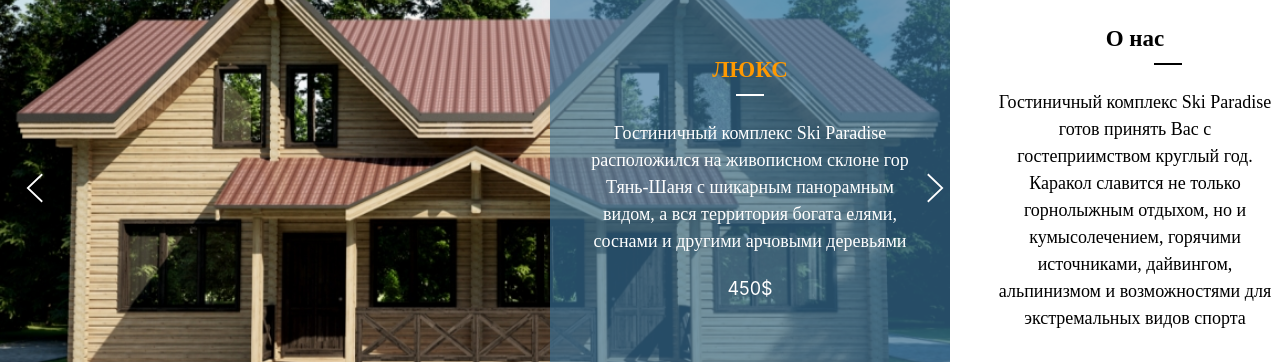
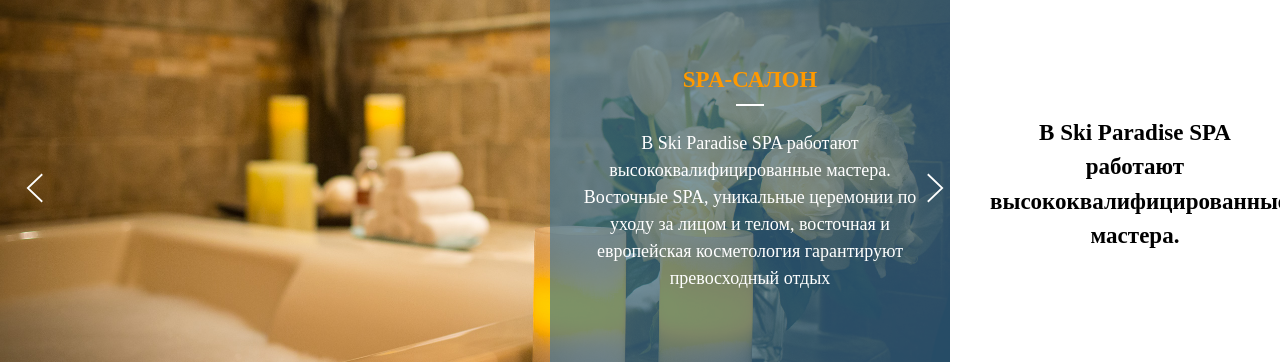
Before and after one commit to katalyzator/paradise, a Django app: page / in a window 1280 px wide. Shown: the part 1850-2212 px from the top of the page. Run offline with Django 3.2, Linux system fonts and the light colour scheme; some web fonts are replaced.

Commit message:
changed texts, images

```diff
--- a/templates/index.html
+++ b/templates/index.html
@@ -169,7 +169,7 @@
     <div class="items uk-grid uk-flex-middle" id="houses" uk-grid="" style="box-sizing: content-box !important;">
         <div class="slider uk-width-3-4@s uk-width-3-4@l uk-width-1-1">
             <div class="image">
-                <div class="right uk-position-relative uk-visible-toggle uk-light" uk-slideshow="autoplay: true; autoplay-interval: 5000">
+                <div class="right uk-position-relative uk-visible-toggle uk-light" uk-slideshow="autoplay: true; autoplay-interval: 3000">
                     <ul class="uk-slideshow-items">
                         <li>
                             <img class="lazy"
@@ -177,9 +177,7 @@
                                                                  uk-cover="">
                             <div class="uk-overlay uk-overlay-primary uk-position-right uk-transition-slide-right uk-width-medium uk-flex uk-flex-center uk-flex-middle">
                                 <div class="uk-text-center">
-                                    <h3 class="heading">Люкс</h3>
-                                    <p class="font-text uk-visible@s">Коттеджи в гостиничном комплексе Ski Paradise вида Chale премиум-класса спроектированы в альпийском стиле с возможностью проектирования под ключ.</p>
-                                    <p class="price uk-margin-top">450$</p>
+                                    <p class="font-text uk-visible@s">Благодаря современным архитектурным и планировочным решениям, красивому ландшафтному дизайну и высокому уровню сервисного обслуживания, Вы можете не беспокоиться о своем отдыхе в Ski Paradise</p>
                                 </div>
                             </div>
                         </li>
@@ -189,9 +187,7 @@
                                                                  uk-cover="">
                             <div class="uk-overlay uk-overlay-primary uk-position-right uk-transition-slide-right uk-width-medium uk-flex uk-flex-center uk-flex-middle">
                                 <div class="uk-text-center">
-                                    <h3 class="heading">Люкс</h3>
-                                    <p class="font-text uk-visible@s">Коттеджи изготовлены из экологически чистого, безопасного и огнестойкого дерева российской сосны</p>
-                                    <p class="price uk-margin-top">450$</p>
+                                    <p class="font-text uk-visible@s">Коттеджи в гостиничном комплексе Ski Paradise вида Chale премиум-класса спроектированы в альпийском стиле с возможностью проектирования под ключ.</p>
                                 </div>
                             </div>
                         </li>
@@ -200,9 +196,16 @@
                                                                  uk-cover="">
                             <div class=" uk-overlay uk-overlay-primary uk-position-right uk-transition-slide-right uk-width-medium uk-flex uk-flex-center uk-flex-middle">
                                 <div class="uk-text-center">
-                                    <h3 class="heading">Люкс</h3>
-                                    <p class="font-text uk-visible@s">Благодаря современным архитектурным и планировочным решениям, красивому ландшафтному дизайну и высокому уровню сервисного обслуживания, Вы можете не беспокоиться о своем отдыхе в Ski Paradise</p>
-                                    <p class="price uk-margin-top">450$</p>
+                                    <p class="font-text uk-visible@s"> В каждом коттедже расположены две двухуровневые квартиры с комфортной планировкой. Каждая состоит из четырех спальных комнат, кухни, холла, гостиной и санузлов на каждом этаже.</p>
+                                </div>
+                            </div>
+                        </li>
+                        <li>
+                            <img class="lazy" data-src="{% static 'img/jpg/image6.jpg' %}" alt=""
+                                                                 uk-cover="">
+                            <div class=" uk-overlay uk-overlay-primary uk-position-right uk-transition-slide-right uk-width-medium uk-flex uk-flex-center uk-flex-middle">
+                                <div class="uk-text-center">
+                                    <p class="font-text uk-visible@s">Так же, для Вас мы можем построить  дом по индивидуальному дизайну под ключ</p>
                                 </div>
                             </div>
                         </li>
@@ -217,7 +220,7 @@
         <div class="text uk-width-expand@s uk-width-expand@l uk-width-1-1">
             <div class="text-in uk-text-center">
                 <h3 class="heading" style=".heading:before{left: 162px;}">Коттеджи</h3>
-                <p class="font-text">Коттеджи в гостиничном комплексе Ski Paradise вида Chale премиум-класса спроектированы в альпийском стиле с возможностью проектирования под ключ. Коттеджи изготовлены из экологически чистого, безопасного и огнестойкого дерева.</p>
+                <p class="font-text">Коттеджный городок Ski Paradise c 37 коттеджами-шале изготовлены из экологически чистого, безопасного и огнестойкого дерева российской сосны.</p>
             </div>
         </div>
     </div>
@@ -239,38 +242,66 @@
     <div class="items uk-grid uk-flex-middle" uk-grid="" style="box-sizing: content-box !important;">
         <div class="slider uk-width-3-4@s uk-width-3-4@l uk-width-1-1">
             <div class="image">
-                <div class="right uk-position-relative uk-visible-toggle uk-light" uk-slideshow="autoplay: true; autoplay-interval: 5000">
+                <div class="right uk-position-relative uk-visible-toggle uk-light" uk-slideshow="autoplay: true; autoplay-interval: 3000">
                     <ul class="uk-slideshow-items">
                         <li>
-                            <img class="lazy" data-src="{% static 'img/jpg/image3.jpg' %}" alt=""
+                            <img class="lazy" data-src="{% static 'img/jpg/sauna4.jpg' %}" alt=""
                                                                  uk-cover="">
                             <div class="uk-overlay uk-overlay-primary uk-position-right uk-transition-slide-right uk-width-medium uk-flex uk-flex-center uk-flex-middle">
                                 <div class="uk-text-center">
-                                    <h3 class="heading">Люкс</h3>
-                                    <p class="font-text uk-visible@s">Гостиничный комплекс Ski Paradise расположился на живописном склоне гор Тянь-Шаня с шикарным панорамным видом, а вся территория богата елями, соснами и другими арчовыми деревьями</p>
+                                    <h3 class="heading">SPA-салон</h3>
+                                    <p class="font-text uk-visible@s">В Ski Paradise SPA работают высококвалифицированные мастера. Восточные SPA, уникальные церемонии по уходу за лицом и телом, восточная и европейская косметология гарантируют превосходный отдых</p>
+                                </div>
+                            </div>
+                        </li>
+                        <li>
+                            <img class="lazy" data-src="{% static 'img/jpg/rest3.jpg' %}" alt=""
+                                                                 uk-cover="">
+                            <div class=" uk-overlay uk-overlay-primary uk-position-right uk-transition-slide-right uk-width-medium uk-flex uk-flex-center uk-flex-middle">
+                                <div class="uk-text-center">
+                                    <h3 class="heading">Ресторан</h3>
+                                    <p class="font-text uk-visible@s">рудно представить отдых без вкусной еды. В наших ресторанах Вы можете отведать, как кыргызские национальные блюда, так и европейскую, русскую и китайскую кухню</p>
                                     <p class="price uk-margin-top">450$</p>
                                 </div>
                             </div>
                         </li>
                         <li>
-                            <img class="lazy" data-src="{% static 'img/jpg/image4.jpg' %}" alt=""
+                            <img class="lazy" data-src="{% static 'img/jpg/fit.jpg' %}" alt=""
                                                                  uk-cover="">
-                            <div class=" uk-overlay uk-overlay-primary uk-position-right uk-transition-slide-right uk-width-medium uk-flex uk-flex-center uk-flex-middle">
+                            <div class="uk-overlay uk-overlay-primary uk-position-right uk-transition-slide-right uk-width-medium uk-flex uk-flex-center uk-flex-middle">
                                 <div class="uk-text-center">
-                                    <h3 class="heading">Люкс</h3>
-                                    <p class="font-text uk-visible@s">Гостиничный комплекс Ski Paradise расположился на живописном склоне гор Тянь-Шаня с шикарным панорамным видом, а вся территория богата елями, соснами и другими арчовыми деревьями</p>
-                                    <p class="price uk-margin-top">450$</p>
+                                    <h3 class="heading">Тренажерный зал</h3>
+                                    <p class="font-text uk-visible@s">В нашем гостиничном комплексе представлен многофункциональный, современный тренажерный зал, где опытные профессиональные тренера будут рады поделиться с вами опытом</p>
                                 </div>
                             </div>
                         </li>
                         <li>
-                            <img class="lazy" data-src="{% static 'img/jpg/image5.jpg' %}" alt=""
+                            <img class="lazy" data-src="{% static 'img/jpg/sauna.jpg' %}" alt=""
                                                                  uk-cover="">
                             <div class="uk-overlay uk-overlay-primary uk-position-right uk-transition-slide-right uk-width-medium uk-flex uk-flex-center uk-flex-middle">
                                 <div class="uk-text-center">
-                                    <h3 class="heading">Люкс</h3>
-                                    <p class="font-text uk-visible@s">Гостиничный комплекс Ski Paradise расположился на живописном склоне гор Тянь-Шаня с шикарным панорамным видом, а вся территория богата елями, соснами и другими арчовыми деревьями</p>
-                                    <p class="price uk-margin-top">450$</p>
+                                    <h3 class="heading">Сауна</h3>
+                                    <p class="font-text uk-visible@s">Где же лучше всего провести время с пользой для собственного здоровья, как не в сауне. Попадая в нашу сауну Вас услаждает легкая, ненавязчивая музыка, где уютно, легко и комфортно, взаимно оттеняя и дополняя друг друга, создан уникальный уголок</p>
+                                </div>
+                            </div>
+                        </li>
+                        <li>
+                            <img class="lazy" data-src="{% static 'img/jpg/bas4.jpg' %}" alt=""
+                                                                 uk-cover="">
+                            <div class="uk-overlay uk-overlay-primary uk-position-right uk-transition-slide-right uk-width-medium uk-flex uk-flex-center uk-flex-middle">
+                                <div class="uk-text-center">
+                                    <h3 class="heading">Бассейн</h3>
+                                    <p class="font-text uk-visible@s">На территории Ski Paradise предоставлен в ваше распоряжение просторный бассейн, с комфортными душевыми кабинами и раздевалками. Посещение бассейна поддержит ваше здоровье и поможет расслабить мышцы</p>
+                                </div>
+                            </div>
+                        </li>
+                        <li>
+                            <img class="lazy" data-src="{% static 'img/jpg/skating.jpg' %}" alt=""
+                                                                 uk-cover="">
+                            <div class="uk-overlay uk-overlay-primary uk-position-right uk-transition-slide-right uk-width-medium uk-flex uk-flex-center uk-flex-middle">
+                                <div class="uk-text-center">
+                                    <h3 class="heading">Ледовая арена</h3>
+                                    <p class="font-text uk-visible@s">Ледовая арена отеля Ski Paradise для вашего комфорта будет оснащена самым современным и качественным спортивным и техническим оборудованием. Опытные тренера помогут Вам поддержать здоровье на занятиях по хоккею и фигурному катанию</p>
                                 </div>
                             </div>
                         </li>
@@ -284,30 +315,27 @@
         </div>
         <div class="text uk-width-expand@s uk-width-expand@l uk-width-1-1">
             <div class="text-in uk-text-center">
-                <h3 class="heading">О нас</h3>
-                <p class="font-text">Гостиничный комплекс Ski Paradise готов принять Вас с гостеприимством круглый год. Каракол славится не только горнолыжным отдыхом, но и кумысолечением, горячими источниками, дайвингом, альпинизмом и возможностями для экстремальных видов спорта</p>
+                <p class="font-text" style="font-size: 23px; font-weight: bold">В Ski Paradise SPA работают высококвалифицированные мастера.</p>
             </div>
         </div>
     </div>
     <div class="items uk-grid uk-flex-middle" uk-grid="" style="box-sizing: content-box !important;">
         <div class="text uk-width-1-4@s uk-width-1-4@l uk-width-1-1">
             <div class="text-in uk-text-center">
-                <h3 class="heading">СПА-салон</h3>
+                <h3 class="heading">Горнолыжная база Каракол</h3>
                 <p class="font-text">В Ski Paradise SPA работают высококвалифицированные мастера.</p>
             </div>
         </div>
         <div class="slider uk-width-3-4@s uk-width-3-4@l uk-width-1-1">
             <div class="image">
-                <div class="left uk-position-relative uk-visible-toggle uk-light" uk-slideshow="autoplay: true; autoplay-interval: 5000">
+                <div class="left uk-position-relative uk-visible-toggle uk-light" uk-slideshow="autoplay: true; autoplay-interval: 3000">
                     <ul class="uk-slideshow-items">
                         <li>
-                            <img class="lazy" data-src="{% static 'img/jpg/image4.jpg' %}" alt=""
+                            <img class="lazy" data-src="{% static 'img/jpg/about.jpg' %}" alt=""
                                                                  uk-cover="">
                             <div class="uk-overlay uk-overlay-primary uk-position-left uk-transition-slide-left uk-width-medium uk-flex uk-flex-center uk-flex-middle">
                                 <div class="uk-text-center">
-                                    <h3 class="heading">СПА-салон</h3>
-                                    <p class="font-text uk-visible@s">Восточные SPA, уникальные церемонии по уходу за лицом и телом, восточная и европейская косметология гарантируют превосходный отдых</p>
-                                    <p class="price uk-margin-top">450$</p>
+                                    <p class="font-text uk-visible@s">Свыше 20 км. трасс горнолыжной базы Каракол способны удовлетворить и опытного лыжника, и человека, покоряющего горные склоны впервые. Здесь раздолье и для любителей фрирайда и для тех, кто предпочитает кататься по ухоженным трассам. </p>
                                 </div>
                             </div>
                         </li>
@@ -316,9 +344,7 @@
                                                                  uk-cover="">
                             <div class="uk-overlay uk-overlay-primary uk-position-left uk-transition-slide-left uk-width-medium uk-flex uk-flex-center uk-flex-middle">
                                 <div class="uk-text-center">
-                                    <h3 class="heading">СПА-салон</h3>
-                                    <p class="font-text uk-visible@s">Восточные SPA, уникальные церемонии по уходу за лицом и телом, восточная и европейская косметология гарантируют превосходный отдых</p>
-                                    <p class="price uk-margin-top">450$</p>
+                                    <p class="font-text uk-visible@s">Область катания отличается широкими просторными спусками по целине, и по специально подготовленным склонам. Протяженность каждого спуска различна от 400м до 3,5км. Большинство трасс проходит через хвойный лес. </p>
                                 </div>
                             </div>
                         </li>
@@ -327,9 +353,7 @@
                                                                  uk-cover="">
                             <div class="uk-overlay uk-overlay-primary uk-position-left uk-transition-slide-left uk-width-medium uk-flex uk-flex-center uk-flex-middle">
                                 <div class="uk-text-center">
-                                    <h3 class="heading">СПА-салон</h3>
-                                    <p class="font-text uk-visible@s">В Ski Paradise SPA работают высококвалифицированные мастера.</p>
-                                    <p class="price uk-margin-top">450$</p>
+                                    <p class="font-text uk-visible@s">Горы Тянь-Шань, в которых расположена база "Каракол", по праву считаются одними из самых красивых на планете. Как бы вы ни представляли эти горы, увидев их, вы все равно будете поражены. Природа не поскупилась, одарив этот край замечательными горными пейзажами. Если Вы любите природу, если вы хотите увидеть своими глазами зачарованный горный мир, обязательно посетите комплекс "Каракол" летом. </p>
                                 </div>
                             </div>
                         </li>
@@ -345,53 +369,17 @@
     <div class="items uk-grid uk-flex-middle " uk-grid="" style="box-sizing: content-box !important;">
         <div class="slider uk-width-3-4@s uk-width-3-4@l uk-width-1-1">
             <div class="image">
-                <div class="left uk-position-relative uk-visible-toggle uk-light" uk-slideshow="autoplay: true; autoplay-interval: 5000">
-                    <ul class="uk-slideshow-items">
-                        <li>
-                            <img class="lazy" data-src="{% static 'img/jpg/image2.jpg' %}" alt=""
-                                                                 uk-cover="">
-                            <div class="uk-overlay uk-overlay-primary uk-position-left uk-transition-slide-left uk-width-medium uk-flex uk-flex-center uk-flex-middle">
-                                <div class="uk-text-center">
-                                    <h3 class="heading">Дизайн</h3>
-                                    <p class="font-text uk-visible@s">Так же, для Вас мы можем построить  дом по индивидуальному дизайну под ключ </p>
-                                    <p class="price uk-margin-top">450$</p>
-                                </div>
-                            </div>
-                        </li>
-                        <li>
-                            <img class="lazy" data-src="{% static 'img/jpg/image3.jpg' %}" alt=""
-                                                                 uk-cover="">
-                            <div class="uk-overlay uk-overlay-primary uk-position-left uk-transition-slide-left uk-width-medium uk-flex uk-flex-center uk-flex-middle">
-                                <div class="uk-text-center">
-                                    <h3 class="heading">Дизайн</h3>
-                                    <p class="font-text uk-visible@s">В продаже также квартиры класса стандарт, построенные из современных материалов и дизайна…</p>
-                                    <p class="price uk-margin-top">450$</p>
-                                </div>
-                            </div>
-                        </li>
-                        <li>
-                            <img class="lazy" data-src="{% static 'img/jpg/image4.jpg' %}" alt=""
-                                                                 uk-cover="">
-                            <div class="uk-overlay uk-overlay-primary uk-position-left uk-transition-slide-left uk-width-medium uk-flex uk-flex-center uk-flex-middle">
-                                <div class="uk-text-center">
-                                    <h3 class="heading">Дизайн</h3>
-                                    <p class="font-text uk-visible@s">В продаже также квартиры класса стандарт, построенные из современных материалов и дизайна…</p>
-                                    <p class="price uk-margin-top">450$</p>
-                                </div>
-                            </div>
-                        </li>
-                    </ul>
-                    <a class="uk-position-center-left uk-position-small" href="#" uk-slidenav-previous=""
-                       uk-slideshow-item="previous"></a><a class="uk-position-center-right uk-position-small"
-                                                           href="#" uk-slidenav-next=""
-                                                           uk-slideshow-item="next" ></a>
+                <div class="image uk-position-relative">
+                <div class="uk-cover-container"><img src="{% static 'img/jpg/image7.jpg' %}" alt="" uk-cover="">
+                    <canvas width="990" height="580"></canvas>
                 </div>
+            </div>
             </div>
         </div>
         <div class="text uk-width-1-4@s uk-width-1-4@l uk-width-1-1">
             <div class="text-in uk-text-center">
-                <h3 class="heading">Индивидуальный дизайн</h3>
-                <p class="font-text">Так же, для Вас мы можем построить  дом по индивидуальному дизайну под ключ </p>
+                <h3 class="heading">O Ski Paradise</h3>
+                <p class="font-text">Уникальный гостиничный комплекс, в который входит отель, коттеджный городок, квартирные дома. Ski Paradise расположился в уютном месте, в 150 метрах от горнолыжной базы Каракол, на склоне гор Тянь-Шаня. На территории Отеля Ski Paradise для полноценного отдыха Вас ожидают СПА-салоны, рестораны, тренажерный зал, сауна, бассейн, рестораны, а перед отелем располагается великолепная ледовая арена мирового стандарта</p>
             </div>
         </div>
     </div>
@@ -406,11 +394,8 @@
 <section class="about-Karakol" id="about-K">
     <div class="img-wrapper uk-background-cover uk-background-fixed uk-height-large-l" style="background-image: url({% static 'img/png/about.png' %});">
         <div class="text-wrapper" id="advantages">
-            <h2 class="heading uk-margin-medium-bottom">О Караколе</h2>
-            <p class="font-text uk-margin-large-bottom">Карако́л (кирг. Каракол) — город в Кыргызстане, административный
-                центр Иссык-Кульской области. В 1889—1922 и 1939—1992 гг. носил название Пржевальск. Население (2017) —
-                70,4 тыс. человек. Город известен в СНГ и дальнем зарубежье своими рекреационными возможностями — озеро
-                Иссык-Куль, горнолыжная база, горячие источники и условия для экстремальных видов спорта:</p>
+            <h2 class="heading uk-margin-medium-bottom">О Кыргызстане</h2>
+            <p class="font-text uk-margin-large-bottom">Киргизия – гористая страна в Центральной Азии. Она расположена вдоль Великого шелкового пути – древней торговой дороги между Китаем и Средиземноморьем. В горах Тянь-Шань, которые окружают этот караванный путь и занимают большую часть страны, обитают снежные барсы, рыси и овцы. 94% территории страны занимают горы, что делает ее центром внимания туристов из ближнего и дальнего зарубежья.</p>
             <div class="uk-grid uk-flex-center uk-child-width-1-3@s uk-child-width-1-3@l uk-child-width-1-1" uk-grid=""
                  uk-height-match="target: &gt; div &gt; p">
                 <div class="sport-types"><img class="uk-visible@s" src="{% static 'img/svg/parachutist.svg' %}" alt="">
@@ -463,7 +448,7 @@
                         <textarea class="uk-textarea" rows="5" placeholder="Ваше сообщение"></textarea>
                     </div>
                     <div class="uk-margin">
-                        <button type="submit " class="uk-button uk-button-default" style="outline: none; background-color: #1fa434; color: white; ">Отправить </button>
+                        <button type="submit " class="uk-button uk-button-default uk-width-1-1 uk-box-shadow-hover-large" style="outline: none; background-color: #1fa434; color: white; ">Отправить </button>
                     </div>
                 </form>
             </div>
```
Also changed, not shown: templates/assets/static_files/img/jpg/bas4.jpg (added), templates/assets/static_files/img/jpg/fit.jpg (added), templates/assets/static_files/img/jpg/rest3.jpg (added), templates/assets/static_files/img/jpg/sauna.jpg (added), templates/assets/static_files/img/jpg/sauna4.jpg (added), templates/assets/static_files/img/jpg/skating.jpg (added).
